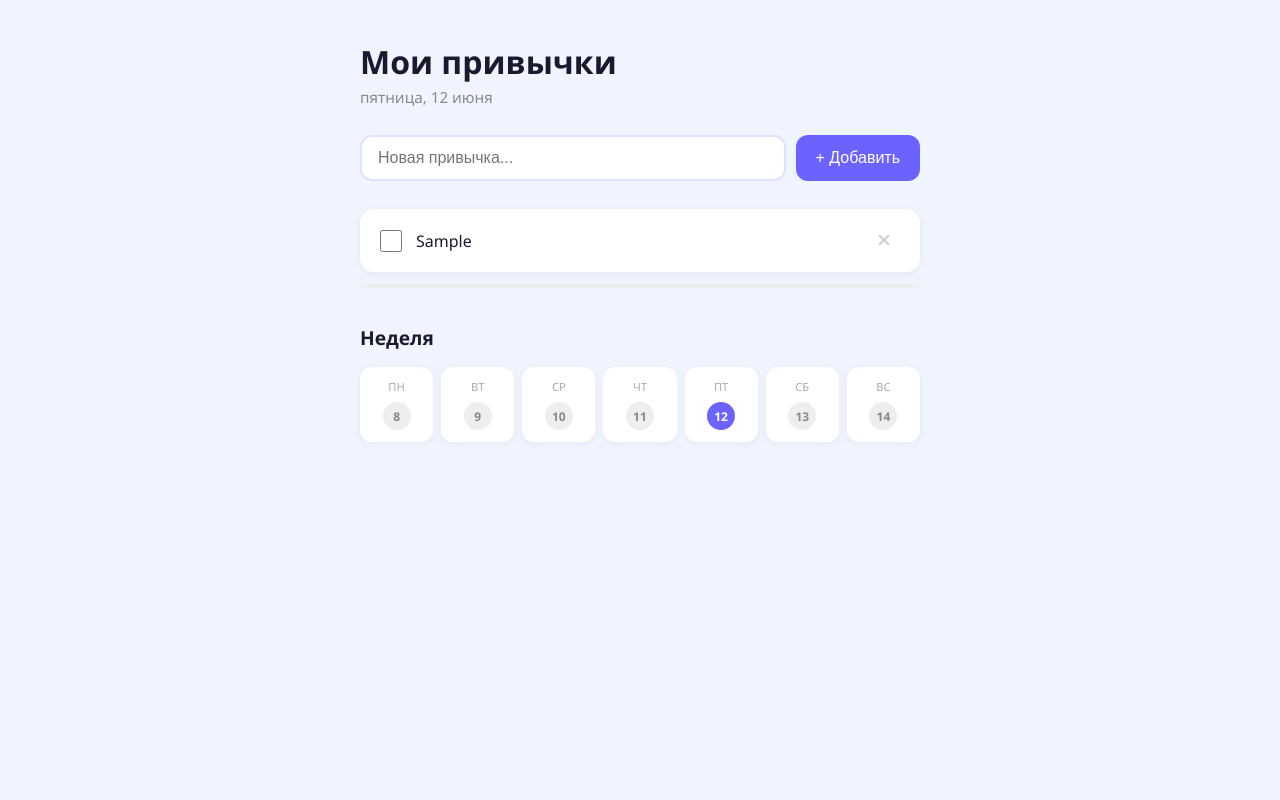
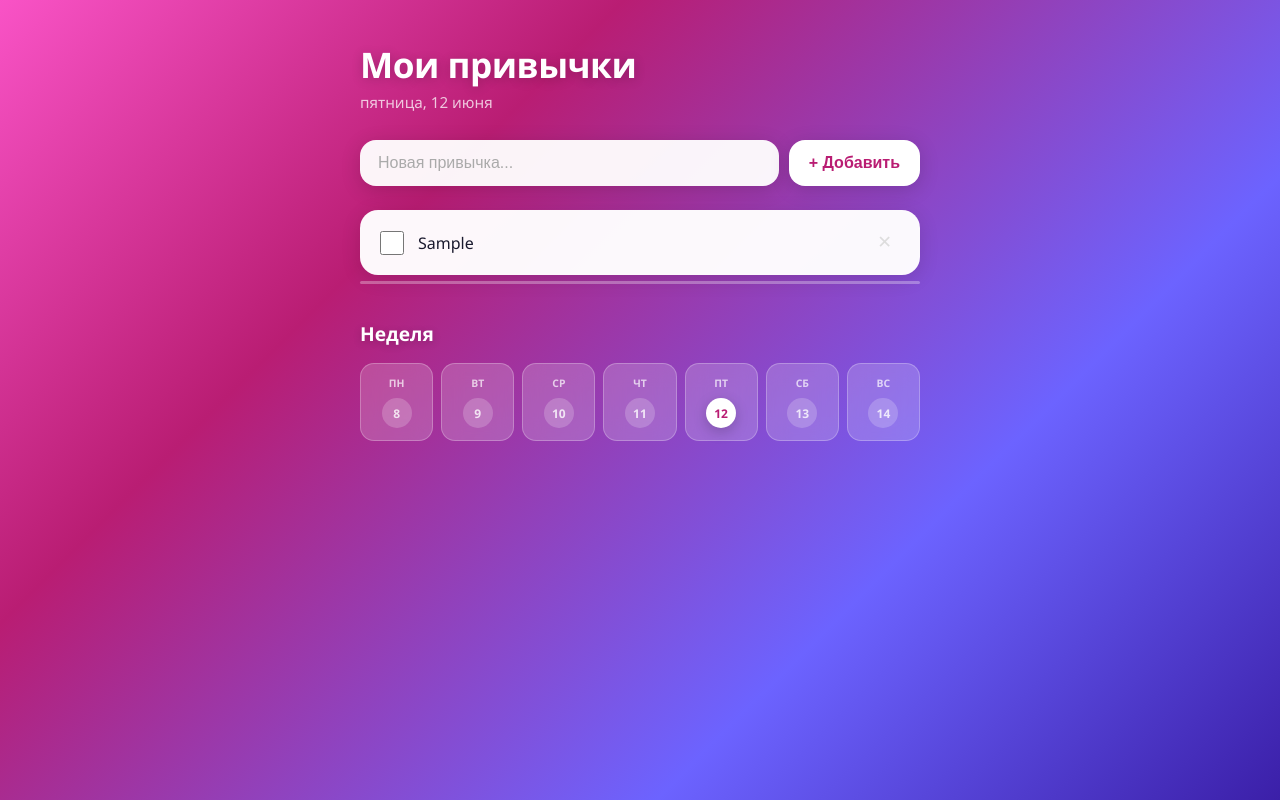
Before and after one commit to matonya19/habit-tracker, a plain HTML site: page index.html in a window 1280 px wide. Both pictures are taken after typing "Sample" into the empty fields and a click on the button "+ Добавить". Drawn offline with Linux system fonts and the light colour scheme.

Commit message:
новый дизайн градиент

```diff
--- a/style.css
+++ b/style.css
@@ -6,11 +6,11 @@
 
 body {
   font-family: 'Segoe UI', sans-serif;
-  background: #f0f4ff;
   min-height: 100vh;
+  background: linear-gradient(135deg, #f953c6 0%, #b91d73 30%, #6c63ff 70%, #3b1fa8 100%);
   display: flex;
   justify-content: center;
-  padding: 40px 16px;
+  padding: 40px 16px 60px;
 }
 
 .container {
@@ -19,13 +19,16 @@ body {
 }
 
 h1 {
-  font-size: 2rem;
-  color: #1a1a2e;
+  font-size: 2.2rem;
+  color: white;
   margin-bottom: 4px;
+  font-weight: 800;
+  letter-spacing: -0.5px;
+  text-shadow: 0 2px 12px rgba(0,0,0,0.2);
 }
 
 .date {
-  color: #888;
+  color: rgba(255,255,255,0.75);
   margin-bottom: 28px;
   font-size: 0.95rem;
 }
@@ -34,60 +37,66 @@ h1 {
 .add-habit {
   display: flex;
   gap: 10px;
-  margin-bottom: 28px;
+  margin-bottom: 24px;
 }
 
 .add-habit input {
   flex: 1;
-  padding: 12px 16px;
-  border: 2px solid #dde3ff;
-  border-radius: 12px;
+  padding: 14px 18px;
+  border: none;
+  border-radius: 16px;
   font-size: 1rem;
   outline: none;
-  transition: border-color 0.2s;
+  background: rgba(255,255,255,0.95);
+  color: #1a1a2e;
+  box-shadow: 0 4px 20px rgba(0,0,0,0.15);
 }
 
-.add-habit input:focus {
-  border-color: #6c63ff;
+.add-habit input::placeholder {
+  color: #aaa;
 }
 
 .add-habit button {
-  padding: 12px 20px;
-  background: #6c63ff;
-  color: white;
+  padding: 14px 20px;
+  background: white;
+  color: #b91d73;
   border: none;
-  border-radius: 12px;
+  border-radius: 16px;
   font-size: 1rem;
+  font-weight: 700;
   cursor: pointer;
-  transition: background 0.2s;
+  box-shadow: 0 4px 20px rgba(0,0,0,0.15);
+  transition: transform 0.15s, box-shadow 0.15s;
   white-space: nowrap;
 }
 
 .add-habit button:hover {
-  background: #574fd6;
+  transform: translateY(-2px);
+  box-shadow: 0 8px 24px rgba(0,0,0,0.2);
 }
 
 /* Список привычек */
 .habit-item {
   display: flex;
   align-items: center;
-  background: white;
-  border-radius: 14px;
-  padding: 16px 20px;
+  background: rgba(255,255,255,0.97);
+  border-radius: 18px;
+  padding: 18px 20px;
   margin-bottom: 12px;
-  box-shadow: 0 2px 8px rgba(0,0,0,0.05);
+  box-shadow: 0 4px 20px rgba(0,0,0,0.12);
   gap: 14px;
-  transition: transform 0.1s;
+  transition: transform 0.15s, box-shadow 0.15s;
 }
 
 .habit-item:hover {
-  transform: translateY(-1px);
+  transform: translateY(-2px);
+  box-shadow: 0 8px 28px rgba(0,0,0,0.18);
 }
 
 .habit-item input[type="checkbox"] {
-  width: 22px;
-  height: 22px;
-  accent-color: #6c63ff;
+  width: 24px;
+  height: 24px;
+  accent-color: #b91d73;
   cursor: pointer;
   flex-shrink: 0;
 }
@@ -96,19 +105,20 @@ h1 {
   flex: 1;
   font-size: 1rem;
   color: #1a1a2e;
+  font-weight: 500;
   transition: all 0.2s;
 }
 
 .habit-name.done {
   text-decoration: line-through;
-  color: #aaa;
+  color: #bbb;
 }
 
 .delete-btn {
   background: none;
   border: none;
-  color: #ccc;
-  font-size: 1.2rem;
+  color: #ddd;
+  font-size: 1.1rem;
   cursor: pointer;
   padding: 4px 8px;
   border-radius: 8px;
@@ -122,16 +132,17 @@ h1 {
 
 /* Прогресс-бар */
 .progress-bar {
-  height: 4px;
-  background: #eee;
+  height: 3px;
+  background: rgba(255,255,255,0.3);
   border-radius: 4px;
-  margin-top: 4px;
+  margin-top: -6px;
+  margin-bottom: 12px;
   overflow: hidden;
 }
 
 .progress-fill {
   height: 100%;
-  background: linear-gradient(90deg, #6c63ff, #a78bfa);
+  background: linear-gradient(90deg, #f953c6, #6c63ff);
   border-radius: 4px;
   transition: width 0.4s;
 }
@@ -142,9 +153,11 @@ h1 {
 }
 
 .week-section h2 {
-  color: #1a1a2e;
+  color: white;
   margin-bottom: 16px;
   font-size: 1.2rem;
+  font-weight: 700;
+  text-shadow: 0 2px 8px rgba(0,0,0,0.2);
 }
 
 .week-grid {
@@ -154,52 +167,56 @@ h1 {
 }
 
 .week-day {
-  background: white;
-  border-radius: 12px;
+  background: rgba(255,255,255,0.18);
+  backdrop-filter: blur(10px);
+  border-radius: 14px;
   padding: 12px 6px;
   text-align: center;
-  box-shadow: 0 2px 8px rgba(0,0,0,0.05);
+  border: 1px solid rgba(255,255,255,0.25);
 }
 
 .week-day .day-name {
-  font-size: 0.7rem;
-  color: #aaa;
+  font-size: 0.65rem;
+  color: rgba(255,255,255,0.7);
   text-transform: uppercase;
   margin-bottom: 8px;
+  font-weight: 600;
 }
 
 .week-day .day-dot {
-  width: 28px;
-  height: 28px;
+  width: 30px;
+  height: 30px;
   border-radius: 50%;
   margin: 0 auto;
-  background: #eee;
+  background: rgba(255,255,255,0.2);
   display: flex;
   align-items: center;
   justify-content: center;
   font-size: 0.75rem;
-  color: #888;
-  font-weight: 600;
+  color: rgba(255,255,255,0.8);
+  font-weight: 700;
 }
 
 .week-day .day-dot.today {
-  background: #6c63ff;
+  background: white;
+  color: #b91d73;
+  box-shadow: 0 4px 14px rgba(0,0,0,0.2);
+}
+
+.week-day .day-dot.has-done {
+  background: rgba(255,255,255,0.4);
   color: white;
 }
 
-.week-day .day-dot.has-done {
-  background: #d4f1c0;
-  color: #3d9e1f;
-}
-
 .week-day .day-dot.all-done {
-  background: #6c63ff;
+  background: linear-gradient(135deg, #f953c6, #6c63ff);
   color: white;
+  box-shadow: 0 4px 14px rgba(0,0,0,0.2);
 }
 
 .empty-state {
   text-align: center;
-  color: #bbb;
+  color: rgba(255,255,255,0.6);
   padding: 40px 0;
   font-size: 0.95rem;
 }
```
